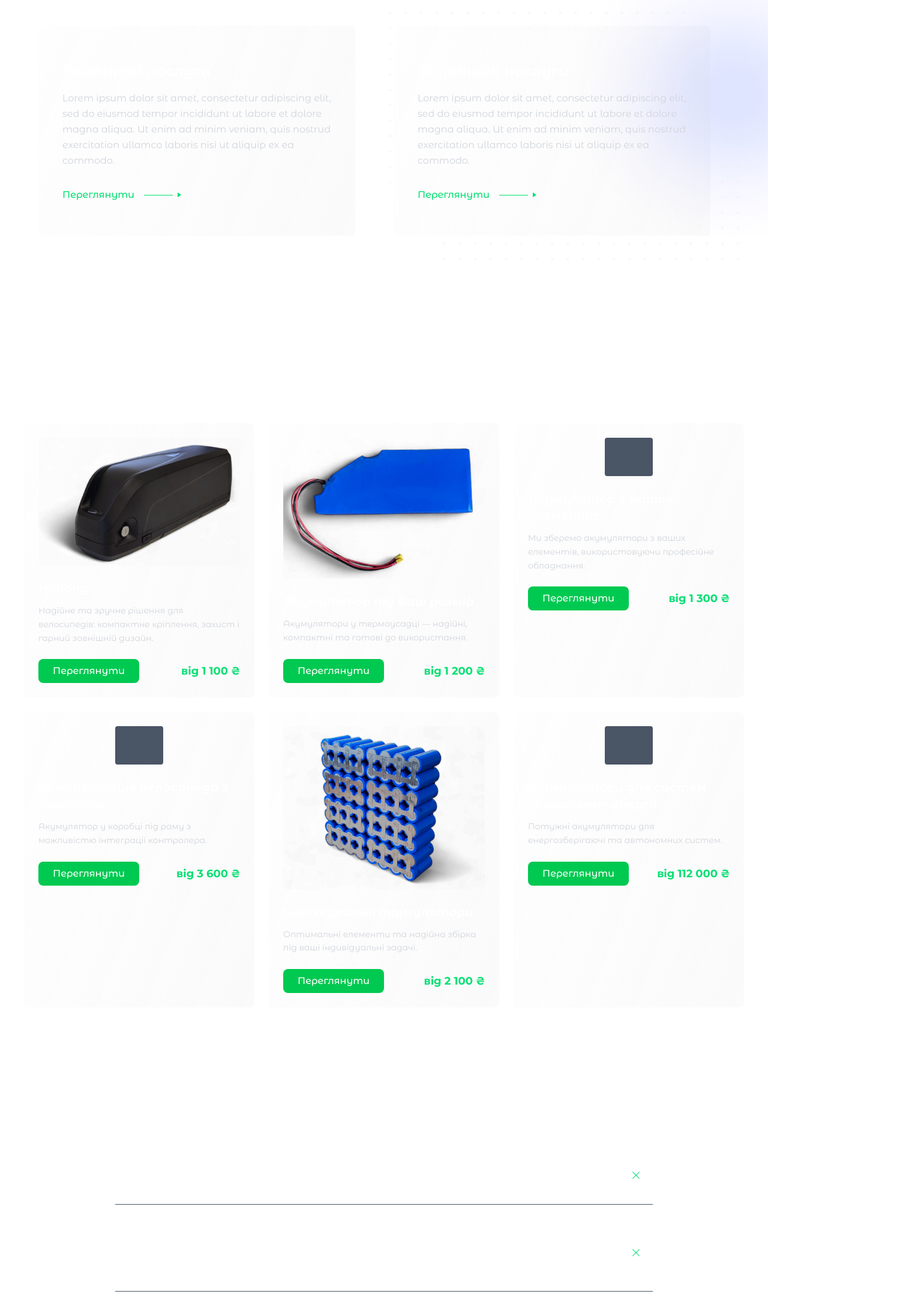
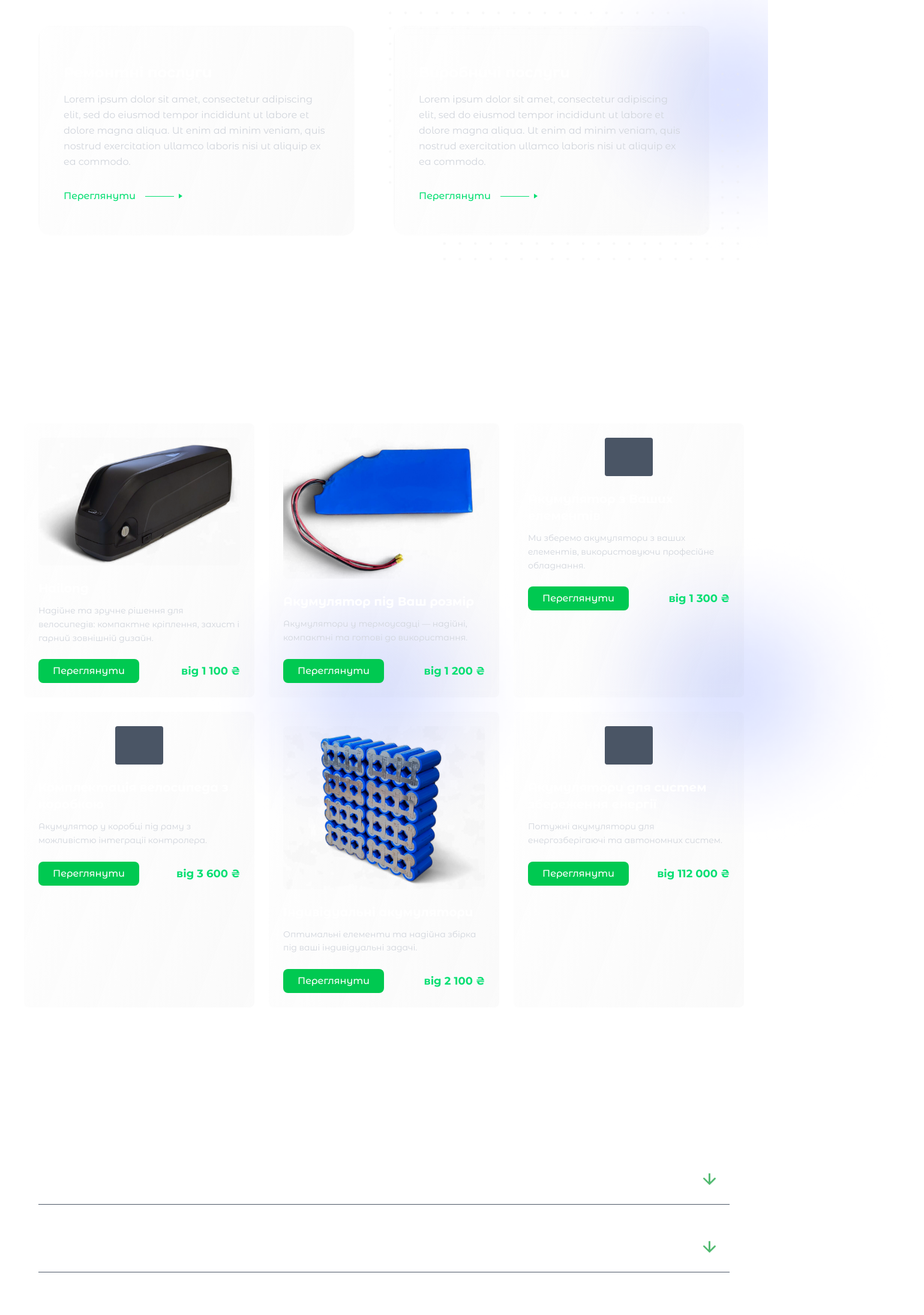
Before and after one commit to TTcee/EnergyStore1, a Next.js app: page / in a window 1280 px wide. Shown: the part 1912-4105 px from the top of the page at 60% size, 1540 px wide, since content can reach past the window. Built offline with nearby package versions, Linux system fonts and the light colour scheme.

Commit message:
Repair fixed

```diff
--- a/src/app/sections/ProductionServices.tsx
+++ b/src/app/sections/ProductionServices.tsx
@@ -107,7 +107,11 @@ export default function ProductionServices() {
       id="production"
       className="min-h-screen flex flex-col items-center justify-center  text-white py-16"
     >
-      <h2 className="text-3xl font-semibold mb-12">Виробничі послуги</h2>
+    <img src="/shademain2.png" alt="Моє зображення" className="absolute w-150 z-[-9] mt-[-1000] ml-[-1300]  " />
+    <img src="/shademain2.png" alt="Моє зображення" className="absolute w-150 z-[-9] mt-[-300] ml-300" />
+
+
+      <h2 className="text-3xl font-semibold mb-12 ml-[-900]">Виробничі послуги</h2>
 
       <div className="grid grid-cols-1 md:grid-cols-2 lg:grid-cols-3 gap-6 max-w-7xl mx-auto px-4">
         {products.map((product, index) => (
--- a/src/app/sections/RepairServices.tsx
+++ b/src/app/sections/RepairServices.tsx
@@ -36,11 +36,11 @@ const AccordionItem = ({
 
         {/* Стрілка */}
         <div className={`transform transition-transform duration-200 ${
-          isOpen ? 'rotate-90' : 'rotate-45'
+          isOpen ? 'rotate-225' : 'rotate-45'
         }`}>
           <div className="w-6 h-6 relative">
-            <div className="absolute top-1/2 left-1/2 w-4 h-px bg-green-400 transform -translate-x-1/2 -translate-y-1/2"></div>
-            <div className={`absolute top-1/2 left-1/2 w-px h-4 bg-green-400 transform -translate-x-1/2 -translate-y-1/2 transition-opacity duration-200 ${
+            <div className="absolute top-1/2 left-1/2 w-4 h-px  transform -translate-x-1/2 -translate-y-1/2"><img src="/arrowdown.png" alt="" /></div>
+            <div className={`absolute top-1/2 left-1/2 w-px h-4  transform -translate-x-1/2 -translate-y-1/2 transition-opacity duration-200 ${
               isOpen ? 'opacity-0' : 'opacity-100'
             }`}></div>
           </div>
@@ -126,7 +126,7 @@ export default function RepairServices() {
 
   return (
     <section className="min-h-screen text-white py-16 px-4" id='repair'>
-      <div className="max-w-4xl mx-auto">
+      <div className="max-w-6xl mx-auto">
         {/* Заголовок */}
         <h1 className="text-4xl font-bold text-center mb-16">
           Ремонтні послуги
--- a/src/app/sections/WhatWeOffer.tsx
+++ b/src/app/sections/WhatWeOffer.tsx
@@ -18,7 +18,12 @@ const ServiceCard = ({
   return (
     <div className=" w-[528px] h-[350px] left-[211px] top-[1870px]
              bg-[linear-gradient(110.99deg,rgba(255,255,255,0.08)_-24.09%,rgba(115,115,115,0.04)_118.13%)]
-             backdrop-blur-[9px] rounded-[6px] box-border pl-10 pt-15 pr-10">
+             backdrop-blur-[9px] rounded-[6px] pl-10 pt-15 pr-10" style={{
+    border: "2px solid transparent",
+    WebkitMaskImage: "-webkit-radial-gradient(white, black)",
+    borderRadius: "20px"
+
+  }}>
       {/* Назва послуги */}
       <h3 className="text-2xl font-bold mb-4">{title}</h3>
 
```
Also changed, not shown: public/arrowdown.png (added).
